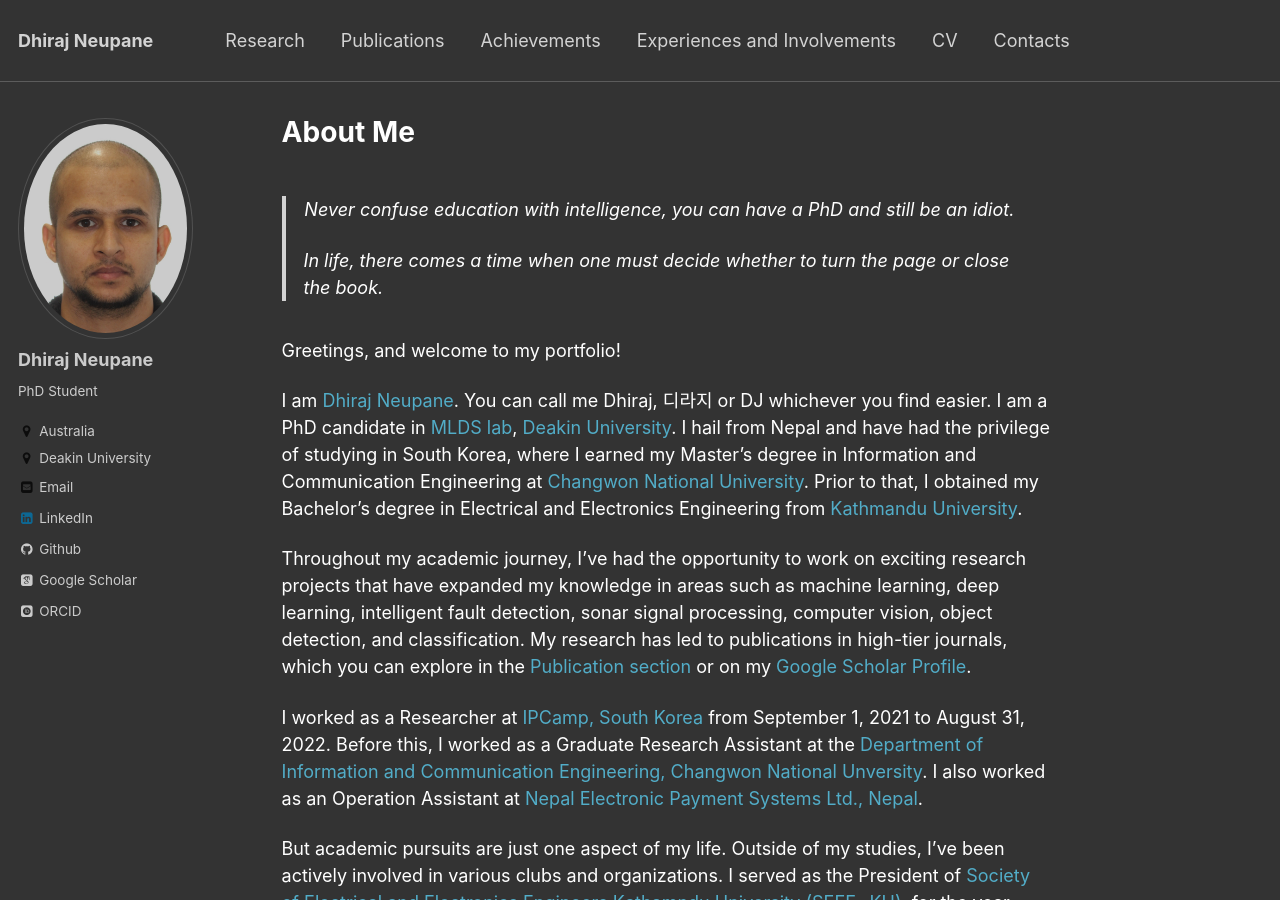
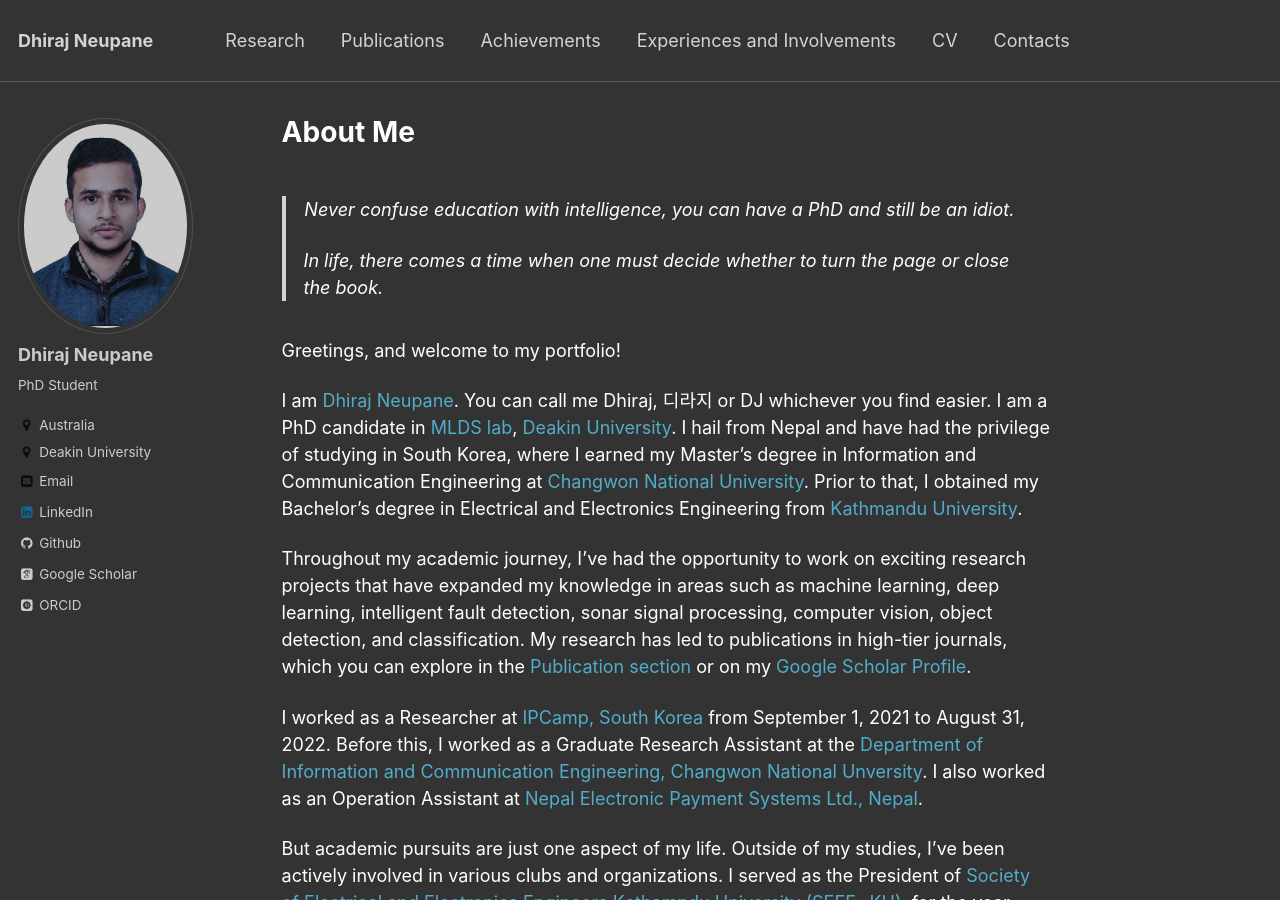
Before and after one commit to dhirajneupane/academicPortfolio, a Jekyll site: the page built from _pages/about.md, in a window 1280 px wide and 900 px high. Built offline with Jekyll 4.4.1, drawn with Linux system fonts in a browser that asks for light colours; some web fonts are replaced.

Commit message:
Update _config.yml

```diff
--- a/_config.yml
+++ b/_config.yml
@@ -61,7 +61,7 @@ facebook:
   username               :
   app_id                 :
   publisher              :
-og_image                 : "dhirajNeupane.jpg"
+og_image                 : "Dhiraj_png.png"
 # Open Graph/Twitter default site image
 # For specifying social profiles
 # - https://developers.google.com/structured-data/customize/social-profiles
@@ -81,7 +81,7 @@ analytics:
 # Site Author
 author:
   name             : "Dhiraj Neupane"
-  avatar           : "dhirajNeupane.jpg"
+  avatar           : "Dhiraj_png.png"
   bio              : "PhD Student"
   location         : "Australia"
   employer         : "Deakin University"
```
